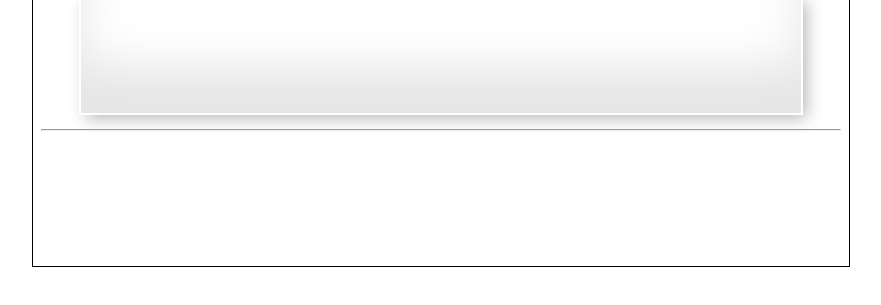
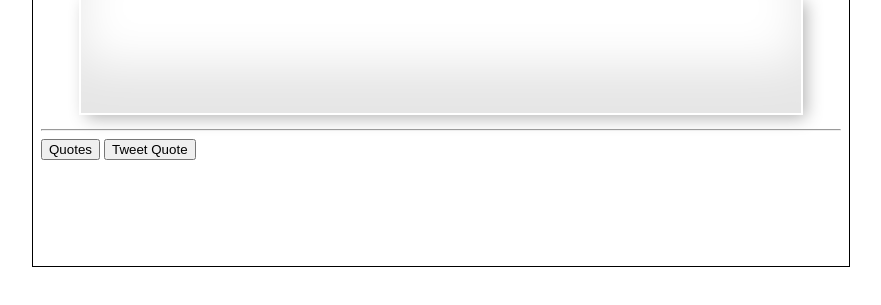
Before and after one commit to tshepop/random-quotes-generator, a plain HTML site: page index.html in a window 1280 px wide. Shown: the part 79-384 px from the top of the page, without its empty margins (199-1080 px from the left). Drawn offline with nearby package versions, Linux system fonts and the light colour scheme.

Commit message:
created a div element with two input buttons.

```diff
--- a/index.html
+++ b/index.html
@@ -14,7 +14,10 @@
 			<p id="quote"></p>
 		</blockquote>
 		<hr/>
-
+		<div id="button-container">
+			<input type="button" id="getQuotes" value="Quotes" />
+			<input type="button" id="twitterButton" value="Tweet Quote" />
+		</div>
 
 	</div>
 
```
